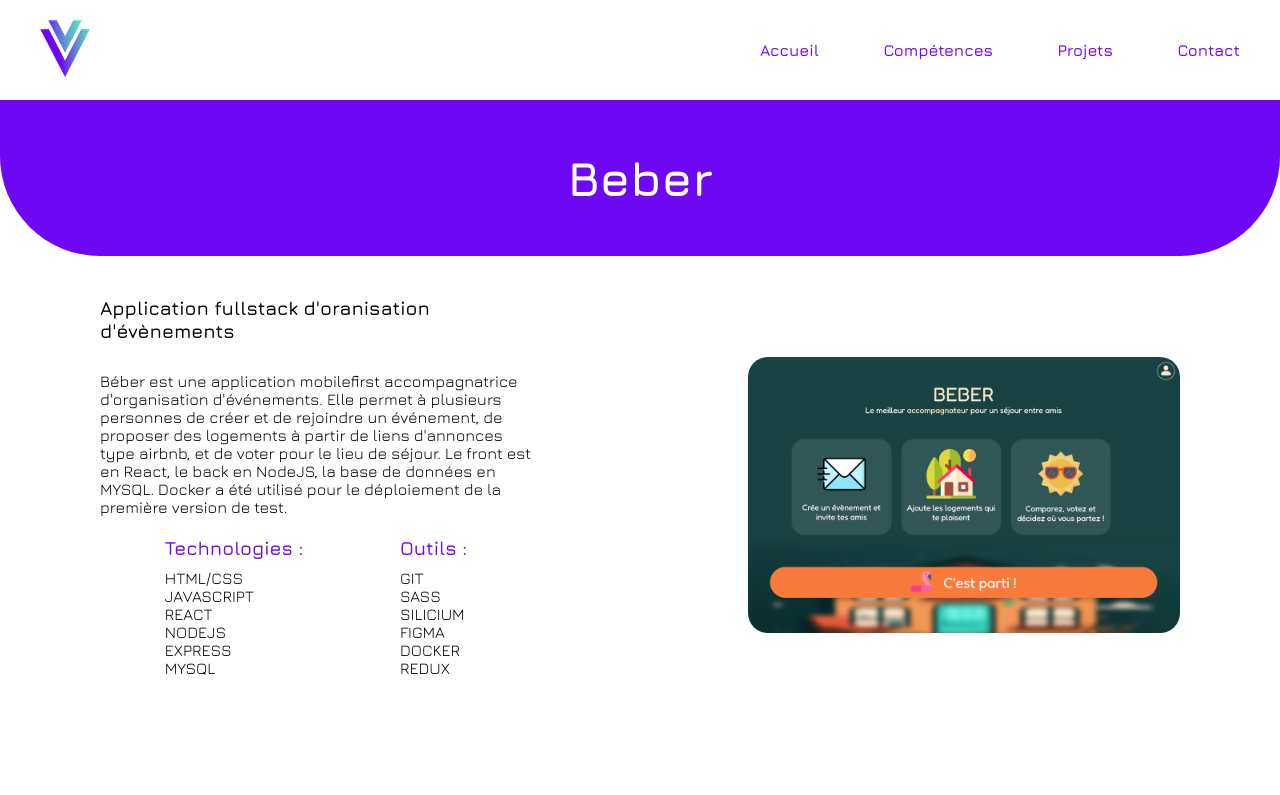
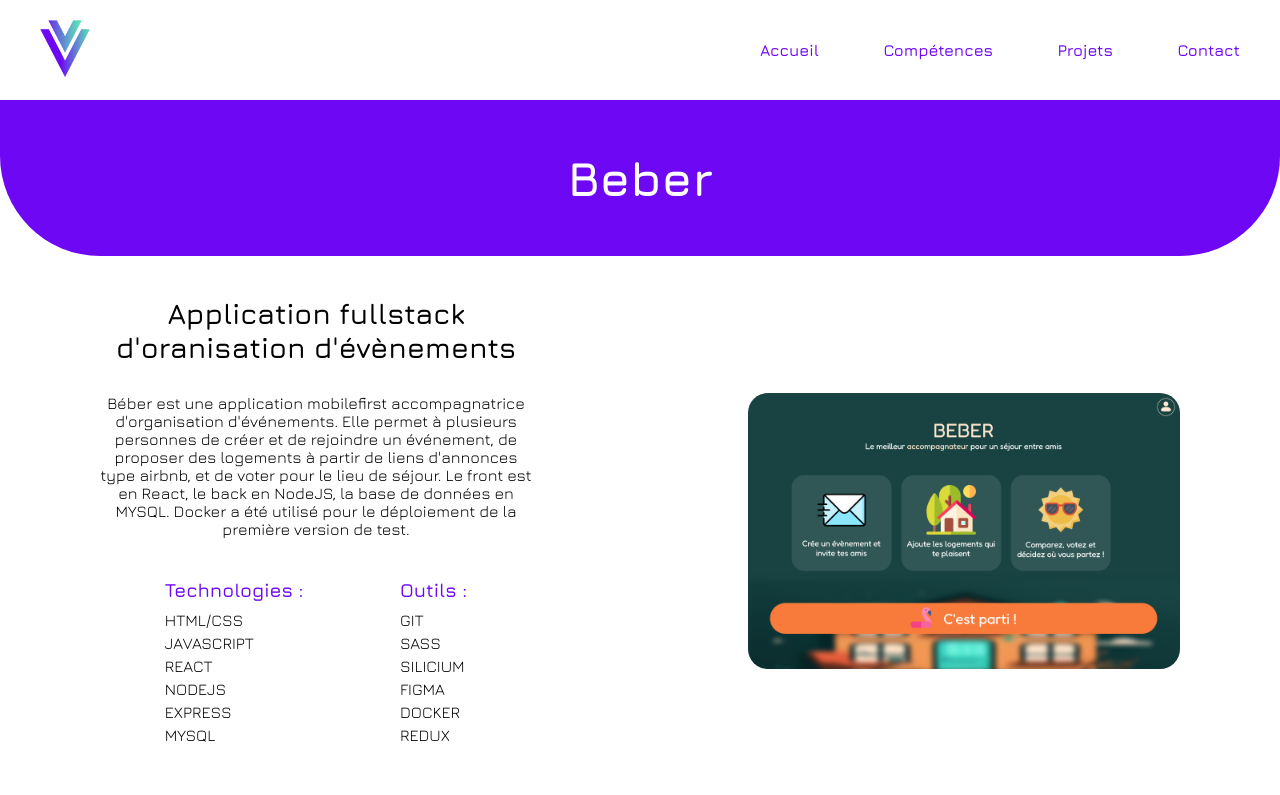
Before and after one commit to TheGoozmeister/portfoliov3, a React (Create React App) app: page /project/1 in a window 1280 px wide. Shown: the top 795 px of the page. Built offline with nearby package versions, Linux system fonts and the light colour scheme.

Commit message:
modified data projects

```diff
--- a/src/data/projects.json
+++ b/src/data/projects.json
@@ -63,7 +63,7 @@
         "cover": "sportsee.png",
         "description": {
             "eng" : "Designing a tutoring application",
-            "fr": "Conception d'une application pour le soutien scolaire"
+            "fr": "Affichage graphique de données sportives"
         },
         "technos": [
             "HTML/CSS",
--- a/src/style/sass/composants/_cardProject.scss
+++ b/src/style/sass/composants/_cardProject.scss
@@ -19,6 +19,9 @@
         border: 1px solid $color-tertiary;
     }
     &__content__description {
+        width: 80%;
+        margin: auto;
+        text-align: center;
         margin-bottom: 20px;
     }
 }
--- a/src/style/sass/pages/_project.scss
+++ b/src/style/sass/pages/_project.scss
@@ -40,13 +40,15 @@
     &__description {
         margin-bottom: 30px;
         font-weight: 600;
-        font-size: 1.2rem;
+        font-size: 1.8rem;
+        text-align: center;
         @include smartphone{
             font-size: 1.3rem;
         }
     }
     &__summary {
-        margin-bottom: 20px;
+        margin-bottom: 40px;
+        text-align: center;
         @include smartphone{
             font-size: 1rem;
         }
@@ -72,6 +74,9 @@
             margin-bottom: 20px;
         }
     }
+    &__tool, &__techno {
+        margin-bottom: 5px;
+    }
     & button {
         @include smartphone{
             width: 70%;
```
Also changed, not shown: src/style/css/style.css, 1 other file (tests, documents, lock files or other folders).
